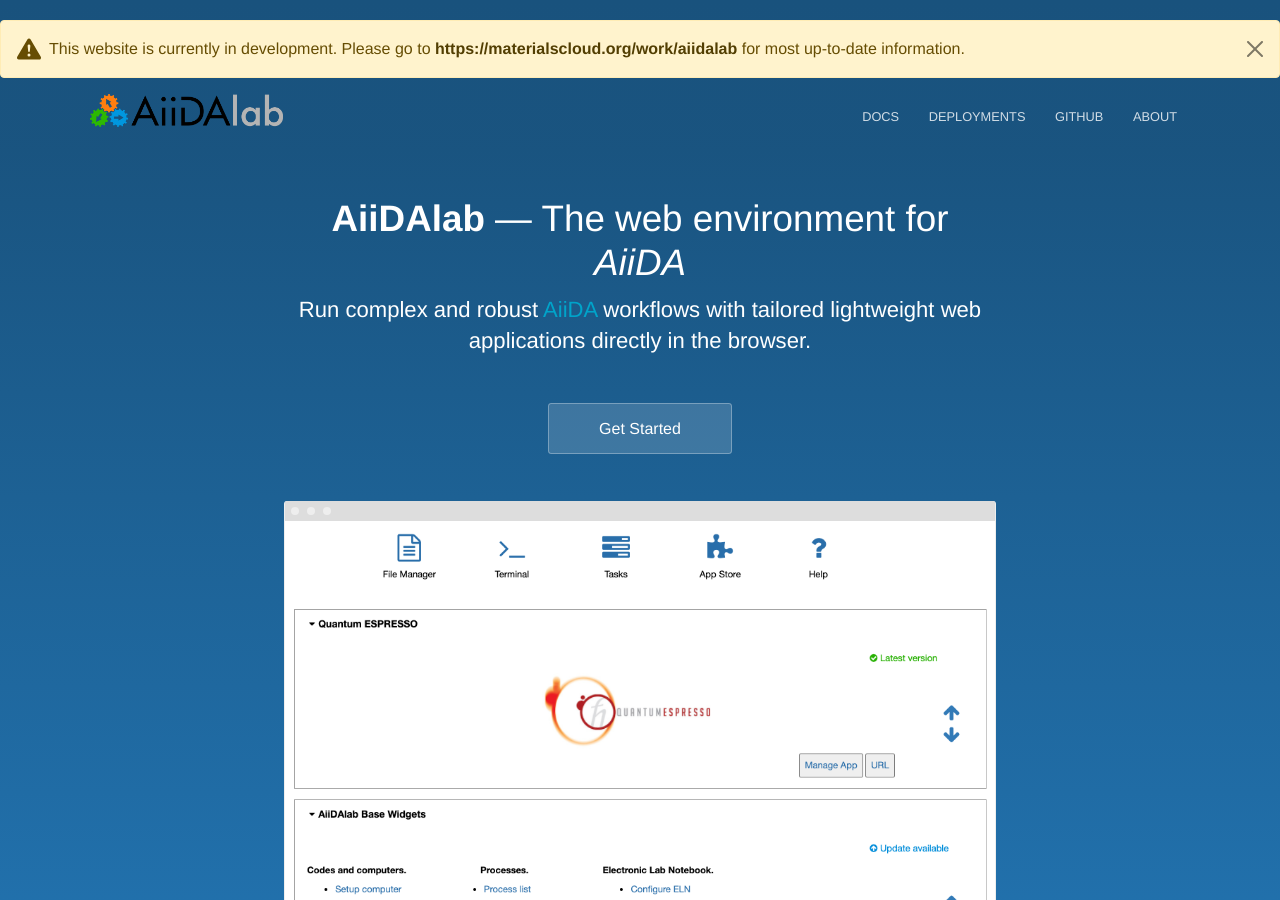
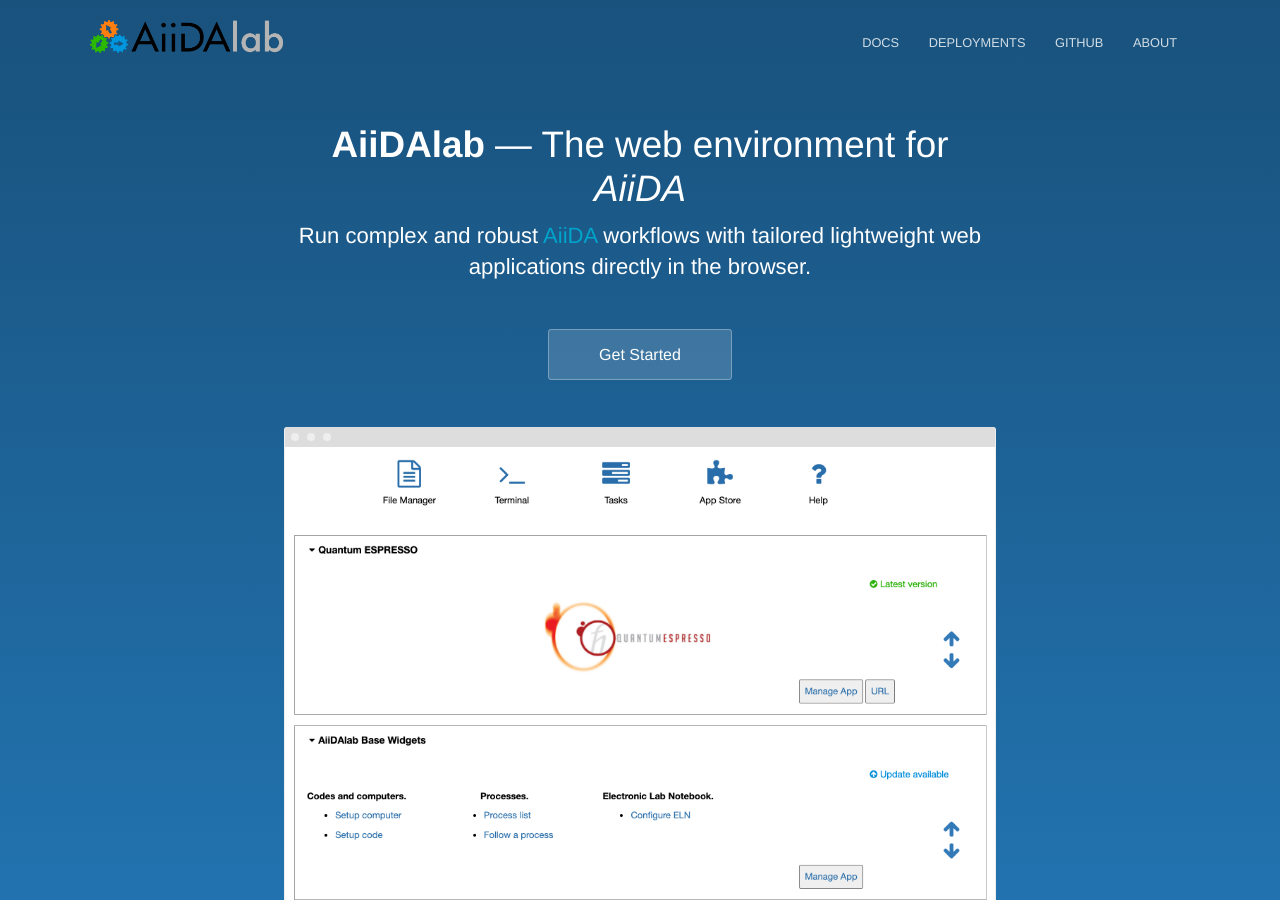
Before and after one commit to edan-bainglass/aiidalab-website, a Jekyll site: the page built from index.html, in a window 1280 px wide and 900 px high. Built offline with Jekyll 4.4.1, drawn with Linux system fonts in a browser that asks for light colours.

Commit message:
remove alert

```diff
--- a/_layouts/default.html
+++ b/_layouts/default.html
@@ -33,7 +33,7 @@
   </head>
   <body>
     <header>
-      {% include beta-alert.html %}
+      <!-- {% include beta-alert.html %} -->
       <div class="container">
         <div class="company-name">
           <a href="{{ site.baseurl }}/"
```
